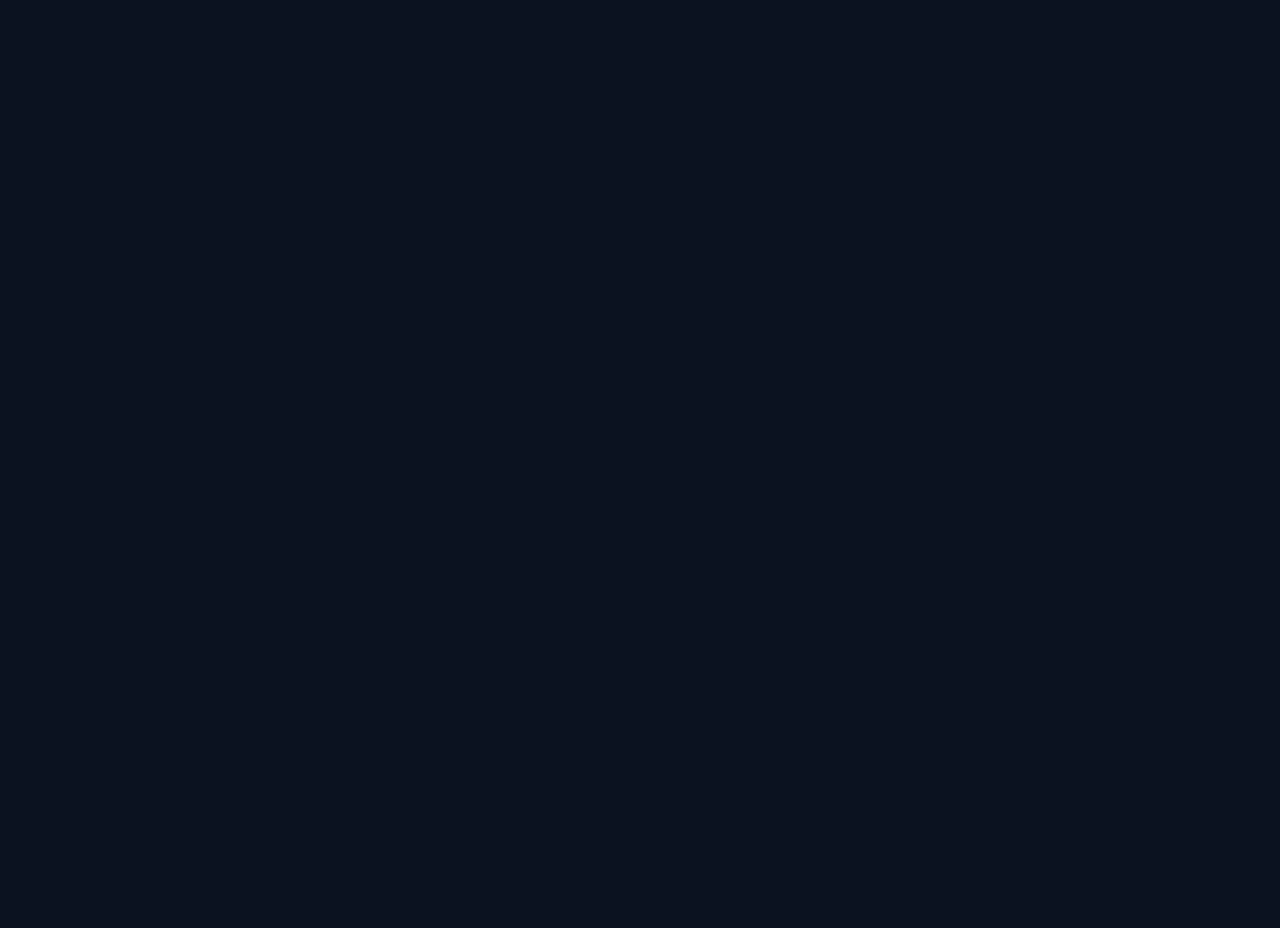
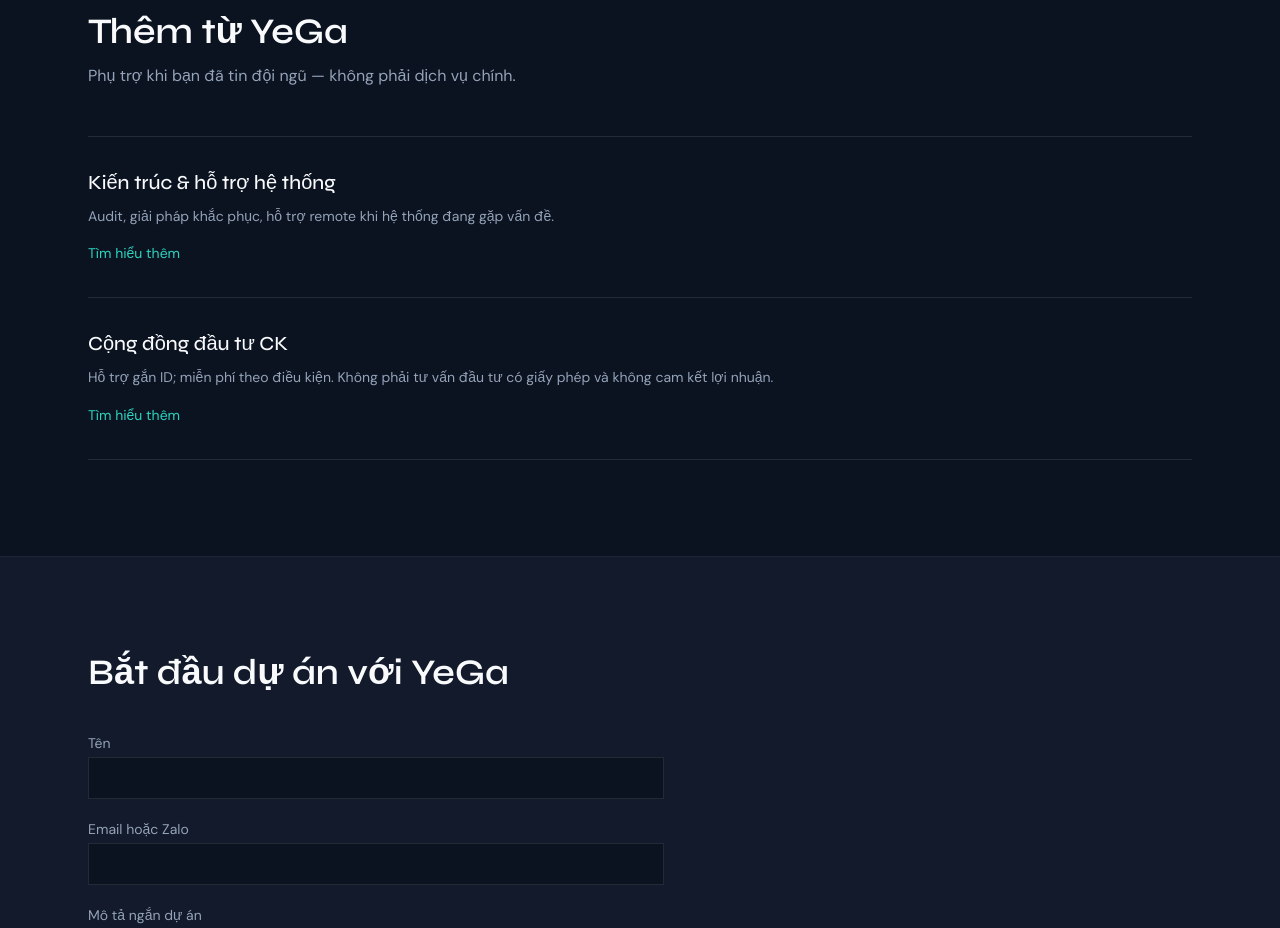
Before and after one commit to nchithanh/eco, a Next.js app: page / in a window 1280 px wide. Shown: the part 1860-2788 px from the top of the page. Before the commit the page ends 1775 px from the top, so only its background shows below. Built offline with nearby package versions, Linux system fonts and the light colour scheme.

Commit message:
feat: add secondary services contact and footer
Complete the homepage journey with validated project inquiries and supporting service information.

```diff
--- a/app/page.tsx
+++ b/app/page.tsx
@@ -2,6 +2,9 @@ import { Nav } from "@/components/Nav";
 import { Hero } from "@/components/Hero";
 import { Capabilities } from "@/components/Capabilities";
 import { Process } from "@/components/Process";
+import { SecondaryServices } from "@/components/SecondaryServices";
+import { ContactForm } from "@/components/ContactForm";
+import { Footer } from "@/components/Footer";
 
 export default function Home() {
   return (
@@ -10,6 +13,9 @@ export default function Home() {
       <Hero />
       <Capabilities />
       <Process />
+      <SecondaryServices />
+      <ContactForm />
+      <Footer />
     </main>
   );
 }
--- /dev/null
+++ b/components/ContactForm.tsx
@@ -0,0 +1,93 @@
+"use client";
+
+import { useState } from "react";
+import { useForm } from "react-hook-form";
+import { zodResolver } from "@hookform/resolvers/zod";
+import { contactSchema, type ContactValues } from "@/lib/contact-schema";
+
+export function ContactForm() {
+  const [sent, setSent] = useState(false);
+  const {
+    register,
+    handleSubmit,
+    formState: { errors },
+  } = useForm<ContactValues>({
+    resolver: zodResolver(contactSchema),
+  });
+
+  const onSubmit = (data: ContactValues) => {
+    const subject = encodeURIComponent(`YeGa — yêu cầu từ ${data.name}`);
+    const body = encodeURIComponent(
+      `Tên: ${data.name}\nLiên hệ: ${data.contact}\n\n${data.message}`,
+    );
+    window.location.href = `mailto:hello@yega.local?subject=${subject}&body=${body}`;
+    setSent(true);
+  };
+
+  return (
+    <section id="contact" className="scroll-mt-20 border-t border-white/5 bg-[var(--yega-surface)] py-24">
+      <div className="mx-auto max-w-6xl px-6">
+        <h2 className="font-display text-3xl font-semibold sm:text-4xl">
+          Bắt đầu dự án với YeGa
+        </h2>
+        <form
+          onSubmit={handleSubmit(onSubmit)}
+          className="mt-10 max-w-xl space-y-5"
+          noValidate
+        >
+          <div>
+            <label htmlFor="name" className="block text-sm text-[var(--yega-muted)]">
+              Tên
+            </label>
+            <input
+              id="name"
+              className="mt-1 w-full border border-white/10 bg-[#0B1220] px-3 py-2 text-[var(--yega-text)] outline-none focus:border-[var(--yega-accent)]"
+              {...register("name")}
+            />
+            {errors.name && (
+              <p className="mt-1 text-xs text-red-400">{errors.name.message}</p>
+            )}
+          </div>
+          <div>
+            <label htmlFor="contact" className="block text-sm text-[var(--yega-muted)]">
+              Email hoặc Zalo
+            </label>
+            <input
+              id="contact"
+              className="mt-1 w-full border border-white/10 bg-[#0B1220] px-3 py-2 text-[var(--yega-text)] outline-none focus:border-[var(--yega-accent)]"
+              {...register("contact")}
+            />
+            {errors.contact && (
+              <p className="mt-1 text-xs text-red-400">{errors.contact.message}</p>
+            )}
+          </div>
+          <div>
+            <label htmlFor="message" className="block text-sm text-[var(--yega-muted)]">
+              Mô tả ngắn dự án
+            </label>
+            <textarea
+              id="message"
+              rows={4}
+              className="mt-1 w-full border border-white/10 bg-[#0B1220] px-3 py-2 text-[var(--yega-text)] outline-none focus:border-[var(--yega-accent)]"
+              {...register("message")}
+            />
+            {errors.message && (
+              <p className="mt-1 text-xs text-red-400">{errors.message.message}</p>
+            )}
+          </div>
+          <button
+            type="submit"
+            className="bg-[var(--yega-accent)] px-6 py-3 text-sm font-semibold text-[#0B1220] transition hover:brightness-110"
+          >
+            Gửi yêu cầu
+          </button>
+          {sent && (
+            <p className="text-sm text-[var(--yega-accent)]">
+              Đã mở ứng dụng email của bạn (hoặc sao chép nội dung nếu trình duyệt chặn mailto).
+            </p>
+          )}
+        </form>
+      </div>
+    </section>
+  );
+}
--- /dev/null
+++ b/components/Footer.tsx
@@ -0,0 +1,18 @@
+export function Footer() {
+  return (
+    <footer className="border-t border-white/5 py-10">
+      <div className="mx-auto flex max-w-6xl flex-col gap-4 px-6 sm:flex-row sm:items-center sm:justify-between">
+        <p className="font-display text-sm font-medium">YeGa · © 2026</p>
+        <nav className="flex flex-wrap gap-4 text-sm text-[var(--yega-muted)]" aria-label="Footer">
+          <a href="#capabilities" className="hover:text-[var(--yega-accent)]">Năng lực</a>
+          <a href="#process" className="hover:text-[var(--yega-accent)]">Quy trình</a>
+          <a href="#services" className="hover:text-[var(--yega-accent)]">Dịch vụ</a>
+          <a href="#contact" className="hover:text-[var(--yega-accent)]">Liên hệ</a>
+        </nav>
+      </div>
+      <p className="mx-auto mt-6 max-w-6xl px-6 text-xs text-[var(--yega-muted)]">
+        Nội dung liên quan chứng khoán chỉ mang tính chia sẻ cộng đồng — không phải tư vấn đầu tư có giấy phép và không cam kết lợi nhuận.
+      </p>
+    </footer>
+  );
+}
--- /dev/null
+++ b/components/SecondaryServices.tsx
@@ -0,0 +1,32 @@
+export function SecondaryServices() {
+  return (
+    <section id="services" className="scroll-mt-20 border-t border-white/5 py-24">
+      <div className="mx-auto max-w-6xl px-6">
+        <h2 className="font-display text-3xl font-semibold sm:text-4xl">Thêm từ YeGa</h2>
+        <p className="mt-3 max-w-2xl text-[var(--yega-muted)]">
+          Phụ trợ khi bạn đã tin đội ngũ — không phải dịch vụ chính.
+        </p>
+        <div className="mt-12 divide-y divide-white/10 border-y border-white/10">
+          <article className="py-8">
+            <h3 className="font-display text-xl font-medium">Kiến trúc & hỗ trợ hệ thống</h3>
+            <p className="mt-2 max-w-3xl text-sm leading-relaxed text-[var(--yega-muted)]">
+              Audit, giải pháp khắc phục, hỗ trợ remote khi hệ thống đang gặp vấn đề.
+            </p>
+            <a href="#contact" className="mt-4 inline-block text-sm text-[var(--yega-accent)] hover:underline">
+              Tìm hiểu thêm
+            </a>
+          </article>
+          <article className="py-8">
+            <h3 className="font-display text-xl font-medium">Cộng đồng đầu tư CK</h3>
+            <p className="mt-2 max-w-3xl text-sm leading-relaxed text-[var(--yega-muted)]">
+              Hỗ trợ gắn ID; miễn phí theo điều kiện. Không phải tư vấn đầu tư có giấy phép và không cam kết lợi nhuận.
+            </p>
+            <a href="#contact" className="mt-4 inline-block text-sm text-[var(--yega-accent)] hover:underline">
+              Tìm hiểu thêm
+            </a>
+          </article>
+        </div>
+      </div>
+    </section>
+  );
+}
--- /dev/null
+++ b/lib/contact-schema.ts
@@ -0,0 +1,9 @@
+import { z } from "zod";
+
+export const contactSchema = z.object({
+  name: z.string().min(1, "Vui lòng nhập tên"),
+  contact: z.string().min(1, "Vui lòng nhập email hoặc Zalo"),
+  message: z.string().min(1, "Vui lòng mô tả ngắn dự án"),
+});
+
+export type ContactValues = z.infer<typeof contactSchema>;
```
Also changed, not shown: 1 other file (tests, documents, lock files or other folders).
